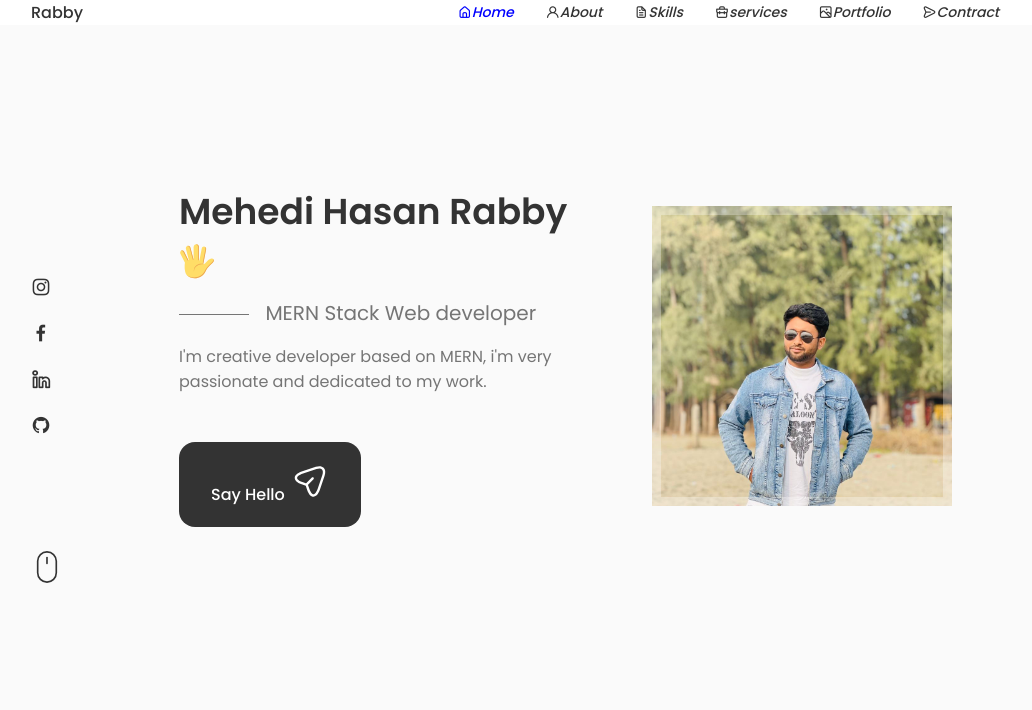
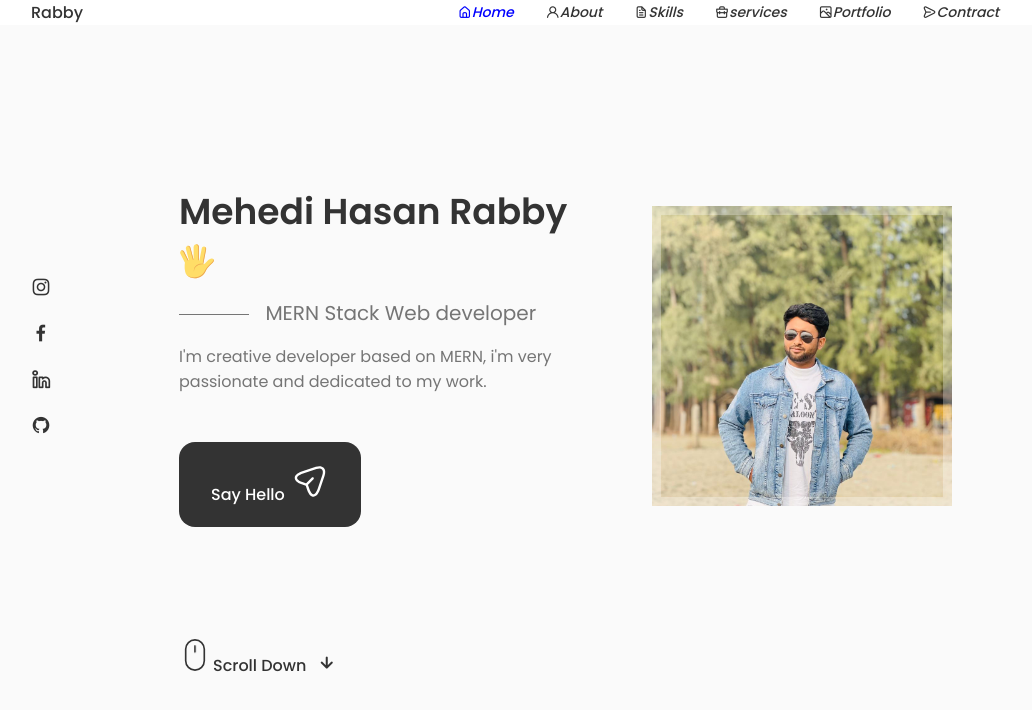
Before and after one commit to mehedirabby/my-portfolio2, a React (Create React App) app: page / in a window 1280 px wide. Shown: the top 710 px of the page, without its empty margins (125-1157 px from the left). Built offline with nearby package versions, Linux system fonts and the light colour scheme.

Commit message:
second aa

```diff
--- a/src/Component/Home/Home.css
+++ b/src/Component/Home/Home.css
@@ -1,3 +1,7 @@
+.home-container{
+    row-gap: 7rem;
+}
+
 .home-content{
     grid-template-columns: 116px repeat(2,1fr);
     padding-top: 5.5rem;
@@ -72,3 +76,90 @@
         border-radius: 60% 40% 30% 70% 60% 30% 70% 40%;
     }
 }
+.home-scroll{
+    font-size: var(--font-medium);
+    margin-left: 9.25rem;
+
+}
+.wheel{
+    animation: scroll 2s ease infinite;
+}
+
+@keyframes scroll{
+    0%{
+        transform: translateY(0);
+    }
+    30%{
+        transform: translateY(3.75rem);
+    }
+}
+.home-scroll-name{
+    color: var(--title-color);
+    font-weight: var(--font-medium);
+    margin-right: var(--mb-0-25);
+    margin-left: 2px;
+}
+
+.home-scroll-arrow{
+    font-size: 1.5rem;
+    color: var(--title-color);
+}
+
+/* For Break Points */
+
+/* For large Device */
+@media screen and(max-width:992px) {
+    .home-content{
+        grid-template-columns: 100px repeat(2,1fr);
+        column-gap: 1.14rem;
+    }
+    .home-hand{
+        width: 26px;
+        height: 26px;
+    }
+    .home-subtitle{
+        padding-left: 3.75rem;
+        margin-bottom: var(--mb-1);
+    }
+    .home-subtitle::before{
+        width: 42px;
+        top: 0.8rem;
+    }
+    .home-description{
+        max-width: initial;
+        margin-bottom: var(--mb-2-5);
+    }
+    .home-img{
+        width: 250px;
+        height: 250px;
+        box-shadow: inset 0 0 0 8px rgb(255 255 255 / 30%);
+
+    }
+    .home-scroll{
+        margin-left: 7.5rem;
+    }
+}
+
+/* For medium Device */
+@media screen and(max-width:768px) {
+    .home-content{
+        grid-template-columns:0.5fr 3fr;
+        padding-top: 3.5rem;
+
+    }
+    .home-img{
+        order: initial;
+        justify-self: initial;
+    }
+    .home-data{
+        grid-column:  1/3;
+    }
+    .home-img{
+        box-shadow: inset 0 0 0 6px rgb(255 255 255 / 30%);
+        width: 200px;
+        height: 200px;
+    }
+    .home-scroll{
+        display: none;
+    }
+}
--- a/src/Component/Home/ScrollDown.jsx
+++ b/src/Component/Home/ScrollDown.jsx
@@ -3,7 +3,8 @@
 const ScrollDown = () => {
     return (
         <div className="home-scroll">
-            <a href='#about' className="home-scroll-button button-flex"><svg
+            <a href='#about' className="home-scroll-button button-flex">
+                <svg
                 width="32px"
                 height="32px"
                 class="home__scroll-mouse"
@@ -37,7 +38,11 @@
                     strokeWidth: "20px"
                 }}
                 ></path>
-              </svg></a>
+              </svg>
+              <span className="home-scroll-name">
+                Scroll Down</span> <i class="uil uil-arrow-down home-scroll-arrow"></i>
+
+                </a>
         </div>
     );
 };
```
